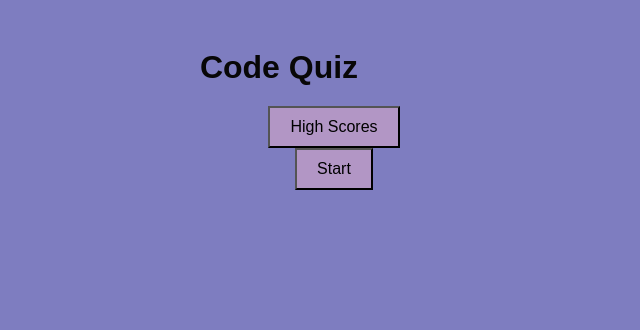
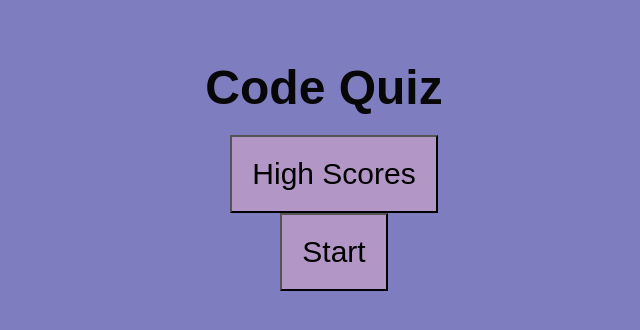
Before and after one commit to SHS-Peb/Code-Quiz, a plain HTML site: page index.html in a window 1280 px wide. Shown: the whole page, without its empty margins (306-946 px from the left). Drawn offline with Linux system fonts and the light colour scheme.

Commit message:
changed font sizes and small details to allow for smoother display

```diff
--- a/assets/style.css
+++ b/assets/style.css
@@ -3,12 +3,13 @@ body {
     text-align: center;
     padding: 20px;
     background-color: #7e7dc0;
+    font-size: x-large;
   }
 
   #highscores-container {
     display: none;
     margin-top: 20px;
-    background-color: #f2f2f2;
+    background-color: #9e9bda;
     padding: 10px;
     border: 1px solid #ccc;
   }
@@ -42,21 +43,24 @@ body {
   }
 
   h1 {
+
     margin-bottom: 20px;
-    margin-right: 110px;
-    text-align: center;
+    margin-right: 20px;
+    align-self: start;
     color: #080707;
+    font: size 90px;
   }
 
   button {
-    padding: 10px 20px;
-    font-size: 16px;
+    padding: 20px 20px;
+    font-size: 30px;
     background-color: #b296c5;
     color: #000000;
   }
 
   #question-container {
     margin-top: 20px;
+    font-size: 36px;
   }
 
   #timer-container {
```
